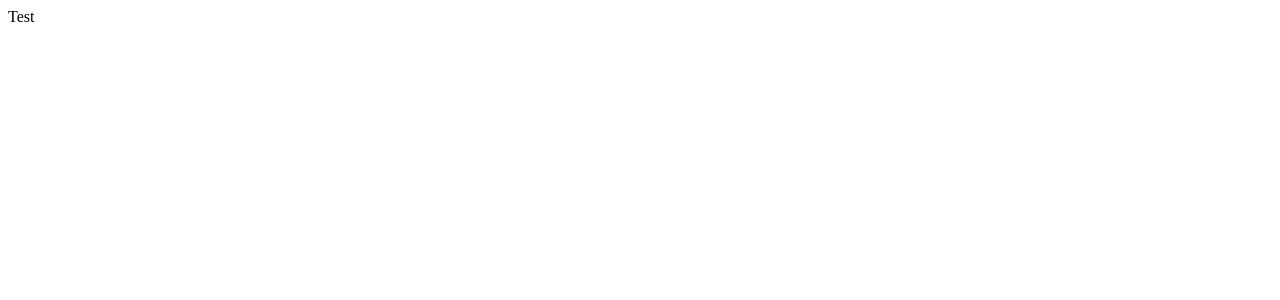
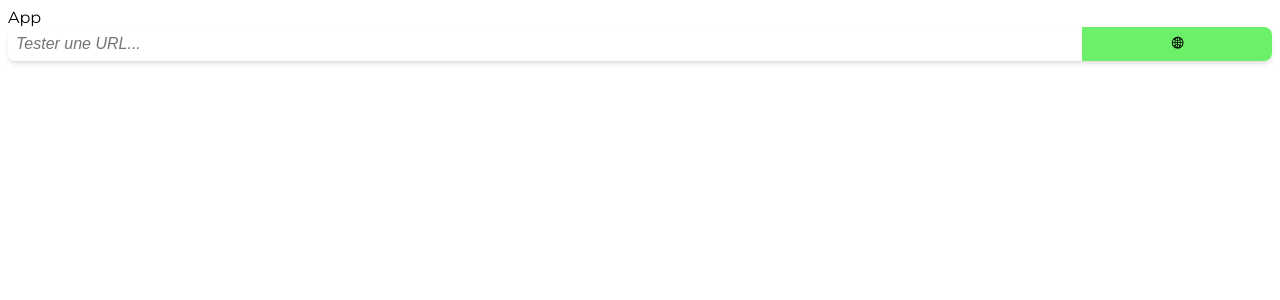
Before and after one commit to WildCodeSchool/2024-02-wns-bleu-healthcheck, a React (Vite) app in the folder frontend/: page / in a window 1280 px wide. Shown: the top 300 px of the page. Built offline with nearby package versions, Linux system fonts and the light colour scheme.

Commit message:
feature(test bar component): added the test bar component

```diff
--- a/frontend/package.json
+++ b/frontend/package.json
@@ -10,12 +10,15 @@
     "preview": "vite preview"
   },
   "dependencies": {
+    "@apollo/client": "^3.10.8",
     "@emotion/react": "^11.11.4",
     "@emotion/styled": "^11.11.5",
     "@mui/material": "^5.15.21",
     "@mui/styled-engine-sc": "^6.0.0-alpha.18",
+    "graphql": "^16.9.0",
     "react": "^18.3.1",
     "react-dom": "^18.3.1",
+    "react-icons": "^5.2.1",
     "styled-components": "^6.1.11"
   },
   "devDependencies": {
--- a/frontend/src/App.scss
+++ b/frontend/src/App.scss
@@ -48,6 +48,7 @@ $z-index-2: 20;
 $z-index-3: 30;
 
 // Border radius
+$border-radius-xs: 4px;
 $border-radius-sm: 8px;
 $border-radius-md: 16px;
 $border-radius-lg: 24px;
--- a/frontend/src/App.tsx
+++ b/frontend/src/App.tsx
@@ -1,7 +1,22 @@
 import "./App.scss";
+import TestBarUrl from "./common/components/testBarUrl/TestBarUrl.tsx";
+import { ApolloProvider, ApolloClient, InMemoryCache } from "@apollo/client";
+
+const client = new ApolloClient({
+  uri: "http://localhost:4000",
+  cache: new InMemoryCache(),
+});
 
 function App() {
-  return <div>Test</div>;
+  return (
+    <>
+      <ApolloProvider client={client}>
+        <div className="app">
+          <div className="app__title">App</div>
+          <TestBarUrl />
+        </div>
+      </ApolloProvider>
+    </>
+  );
 }
-
 export default App;
--- /dev/null
+++ b/frontend/src/common/components/testBarUrl/TestBarUrl.scss
@@ -0,0 +1,44 @@
+@import "../../../App.scss";
+
+body {
+  font-family: $base-font-family;
+}
+
+.test__bar__url {
+  display: flex;
+  width: 100%;
+  box-shadow: $base-shadow;
+  border-radius: 8px;
+
+  input {
+    flex: 1 0 80%;
+    padding: $space-xs;
+    border: none;
+    border-radius: 8px 0 0 8px;
+    font-size: $base-font-size;
+    font-weight: $body-font-weight;
+    color: $dark-blue;
+
+    &:focus {
+      outline: none;
+      border: none;
+    }
+  }
+  input:placeholder-shown {
+    text-align: left;
+    font-weight: 200;
+    color: $grey;
+    font-style: italic;
+  }
+  .test__bar__button {
+    width: 15%;
+    button {
+      width: 100%;
+      height: 100%;
+      border: none;
+      border-radius: 0 8px 8px 0;
+      cursor: pointer;
+      background-color: $green;
+    }
+  }
+}
--- /dev/null
+++ b/frontend/src/common/components/testBarUrl/TestBarUrl.tsx
@@ -0,0 +1,57 @@
+import React, { useState } from "react";
+import "./TestBarUrl.scss";
+import { AiOutlineGlobal } from "react-icons/ai";
+import { useLazyQuery } from "@apollo/client";
+import { TEST_URL } from "../../graphql/queries";
+
+const TestBarUrl = () => {
+  const [url, setUrl] = useState("");
+
+  const [executeQuery, { loading, error, data }] = useLazyQuery(TEST_URL);
+  const { responseTime, status, statusCode, statusMessage } =
+    data?.testUrl || {};
+  const handleInputChange = (e: React.ChangeEvent<HTMLInputElement>) => {
+    setUrl(e.target.value);
+  };
+
+  const handleSubmit = () => {
+    executeQuery({ variables: { url } });
+  };
+
+  return (
+    <>
+      <div className="test__bar__url">
+        <input
+          name="test__bar"
+          placeholder="Tester une URL..."
+          value={url}
+          onChange={handleInputChange}
+          className="test__bar__input"
+        />
+        <div className="test__bar__button">
+          <button onClick={handleSubmit}>
+            <AiOutlineGlobal />
+          </button>
+        </div>
+      </div>
+
+      <div>
+        {loading && <p>Chargement...</p>}
+        {error && <p>Erreur : {error.message}</p>}
+        {data !== undefined && (
+          <div>
+            Résultat :
+            <div>
+              <p>Temps de réponse : {responseTime}ms</p>
+              <p>Status : {status}</p>
+              <p>Code de statut : {statusCode}</p>
+              <p>Message de statut : {statusMessage}</p>
+            </div>
+          </div>
+        )}
+      </div>
+    </>
+  );
+};
+
+export default TestBarUrl;
--- /dev/null
+++ b/frontend/src/common/graphql/queries.ts
@@ -0,0 +1,11 @@
+import { gql } from "@apollo/client";
+
+export const TEST_URL = gql`
+query TestUrl($url: String!) {
+    testUrl(url: $url) {
+        responseTime
+        status
+        statusCode
+        statusMessage
+    }
+}`;
```
Also changed, not shown: 1 other file (tests, documents, lock files or other folders).
